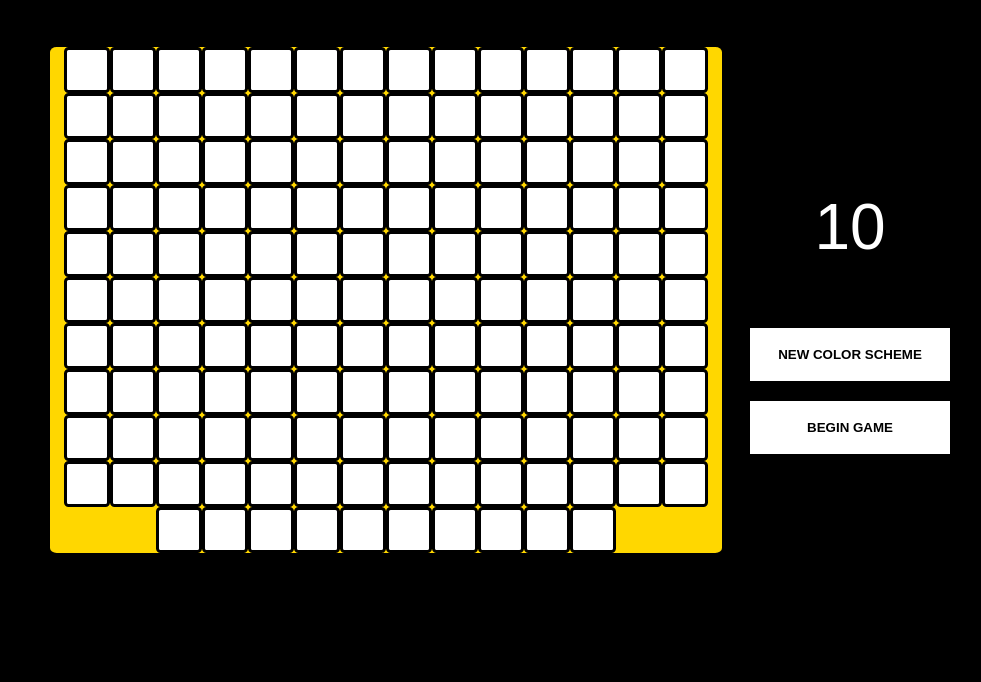
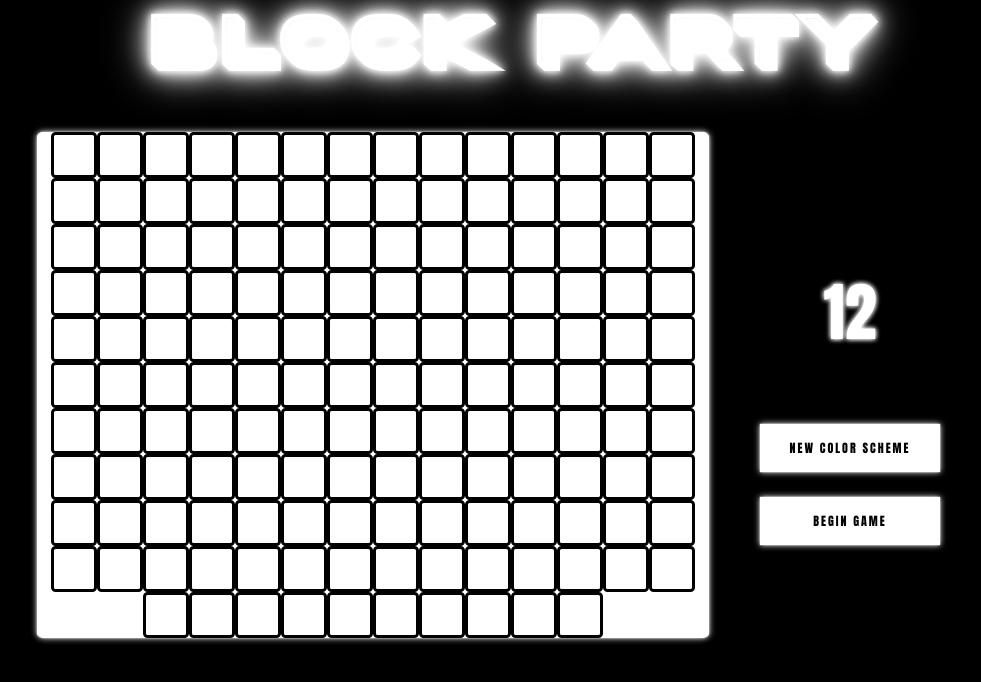
Before and after one commit to nguyendthinh/BlockParty, a React (Create React App) app: page / in a window 1280 px wide. Shown: the top 682 px of the page, without its empty margins (126-1107 px from the left). Built offline with nearby package versions, Linux system fonts and the light colour scheme.

Commit message:
finalize design

```diff
--- a/src/App.js
+++ b/src/App.js
@@ -19,6 +19,9 @@ class App extends Component {
     let firstFiveColor = this.state.firstFiveColor
     return (
       <div className="App">
+      <div id="titlebackground">
+        <h1 id="title">BLOCK PARTY</h1>
+      </div>
         <Gameboard firstFiveColor={firstFiveColor} />
       </div>
     );
--- a/src/Gameboard.js
+++ b/src/Gameboard.js
@@ -21,7 +21,7 @@ class Gameboard extends Component {
     this.state = {
       cellGrid,
       clicks: 0,
-      timer: 10,
+      timer: 12,
       timerID: "",
       startGame: false
     }
@@ -29,7 +29,7 @@ class Gameboard extends Component {
   }
 
   userClicks(cell) {
-    if (_this.state.startGame === false) {
+    if (_this.state.startGame === false || _this.state.cellGrid[0].color === "white") {
       return;
     }
     var clickedColor = cell.color
@@ -134,7 +134,7 @@ class Gameboard extends Component {
         }
       }
       document.getElementById("current").style.display = "none"
-      document.getElementById("winmessage").style.display = "block"
+      document.getElementById("winmessage").style.display = "flex"
       for (var i = 0; i < array.length; i++) {
         document.getElementsByClassName("cell")[i].classList.remove("active")
       }
@@ -168,7 +168,7 @@ class Gameboard extends Component {
     this.setState({
       cellGrid,
       clicks: 0,
-      timer: 10,
+      timer: 12,
       timerID: clearInterval(this.state.timerID),
       startGame: false
     })
@@ -187,27 +187,22 @@ class Gameboard extends Component {
       } else {
         changeRandomBlock(_this)
           _this.setState({
-            timer: 10,
+            timer: 12,
             timerID: timerID
           })
       }
     }, 1000)
 
-
-    // let timerID = setInterval(() => {
-    //   _this.setState({
-    //     timer: _this.state.timer - 1,
-    //     timerID: timerID,
-    //     startGame: true
-    //   })
-    // }, 1000)
-
     function changeRandomBlock(_this) {
-      for (var i = 0; i < 10; i++) {
-        _this.state.cellGrid[Math.floor(Math.random() * _this.state.cellGrid.length)].color = chooseRandomColor()
+      for (var i = 0; i < 20; i++) {
+        _this.state.cellGrid[Math.floor(Math.random() * _this.state.cellGrid.length)].color = "black"
       }
     }
 
+  }
+
+  restart(e) {
+    window.location.reload(true);
   }
 
   render() {
@@ -225,7 +220,7 @@ class Gameboard extends Component {
       <div id="grid">
       {cellGrid}
       </div>
-      <Scoreboard clicks={this.state.clicks} timer={this.state.timer} beginGame={e => this.beginGame(e)} newColor={e => this.newColor(e)}/>
+      <Scoreboard restart={e => this.restart(e)} clicks={this.state.clicks} timer={this.state.timer} beginGame={e => this.beginGame(e)} newColor={e => this.newColor(e)}/>
       </div>
     )
   }
--- a/src/Scoreboard.js
+++ b/src/Scoreboard.js
@@ -12,7 +12,8 @@ class Scoreboard extends Component {
         </div>
         <div id="winmessage">
           <p id="win">YOU WIN!</p>
-          <p id="score">YOUR SCORE: {Math.floor((1000/this.props.clicks) * 10)}</p>
+          <p id="score">SCORE: {Math.floor((1000/this.props.clicks) * 10)}</p>
+          <button onClick={e => this.props.restart(e)}>START NEW GAME</button>
         </div>
       </div>
     );
--- a/src/index.css
+++ b/src/index.css
@@ -4,6 +4,51 @@ body {
   font-family: sans-serif;
   background-color: black;
 }
+
+@font-face {
+  font-family: gameBlock;
+  src: url("/porter-sans-inline-block.ttf");
+}
+
+#title {
+  font-family: gameBlock;
+  border: 10px black solid;
+  color: white;
+  font-size: 4em;
+  animation: neon5 1.5s ease-in-out infinite alternate;
+}
+
+#timer {
+  font-family: Impact;
+}
+
+@keyframes neon5 {
+  from {
+    text-shadow: 0 0 10px #fff, 0 0 20px #fff, 0 0 40px white, 0 0 70px white;
+  }
+  to {
+    text-shadow: 0 0 5px #fff, 0 0 10px #fff, 0 0 20px white, 0 0 35px white;
+  }
+}
+
+@keyframes neon4 {
+  from {
+    text-shadow: 0 0 5px #fff, 0 0 5px white;
+  }
+  to {
+    text-shadow: 0 0 5px #fff, 0 0 5px white;
+  }
+}
+
+@keyframes neon3 {
+  from {
+    box-shadow: 0 0 2.5px #fff, 0 0 10px white;
+  }
+  to {
+    box-shadow: 0 0 1.25px #fff,0 0 5px white;
+  }
+}
+
 
 .cell {
   height: 40px;
@@ -23,21 +68,18 @@ body {
   justify-content: center;
   align-items: center;
   width: 672px;
-  background-color: gold;
+  background-color: white;
   /*border: 2px solid black;*/
   border-radius: 1%;
+  animation: neon3 1.5s ease-in-out infinite alternate;
 }
 
 .App {
   display: flex;
-  flex-direction: row;
+  flex-direction: column;
   justify-content: center;
   align-items: center;
   height: 600px;
-}
-
-#win {
-  display: none;
 }
 
 #Scoreboard {
@@ -47,7 +89,7 @@ body {
   align-items: center;
   text-align: center;
   color: white;
-  width: 20vw;
+  width: 22vw;
 }
 
 #gameboard{
@@ -66,28 +108,49 @@ body {
 
 #winmessage {
   display: none;
+  flex-direction: column;
+  justify-content: center;
+  align-items: center;
   width: 10em;
 }
 
 button {
   background-color: white;
   border: none;
-  font-family: Arial;
+  font-family: Impact;
   height: 4em;
   font-weight: bold;
-  margin-bottom: 20px;
+  margin-bottom: 25px;
   width: 15em;
+  animation: neon3 1.5s ease-in-out infinite alternate;
+  font-size: 12px;
+  letter-spacing: 2px;
 }
 
-#timer, #win {
-  font-family: Arial;
+#timer {
   font-size: 4em;
   display: inline;
 }
 
+#win {
+  font-size: 3em;
+}
+
 #score {
-  font-family: Arial;
-  font-size: 1.5em;
+  font-size: 3em;
+  font-family: Impact;
+  animation: neon4 1.5s ease-in-out infinite alternate;
+}
+
+#win {
+  color: white;
+  font-family: Impact;
+  animation: neon4 1.5s ease-in-out infinite alternate;
+  margin-bottom: 3px;
+}
+
+#timer {
+  animation: neon4 1.5s ease-in-out infinite alternate;
 }
 
 @keyframes slide {
```
Also changed, not shown: public/porter-sans-inline-block.ttf (added).
